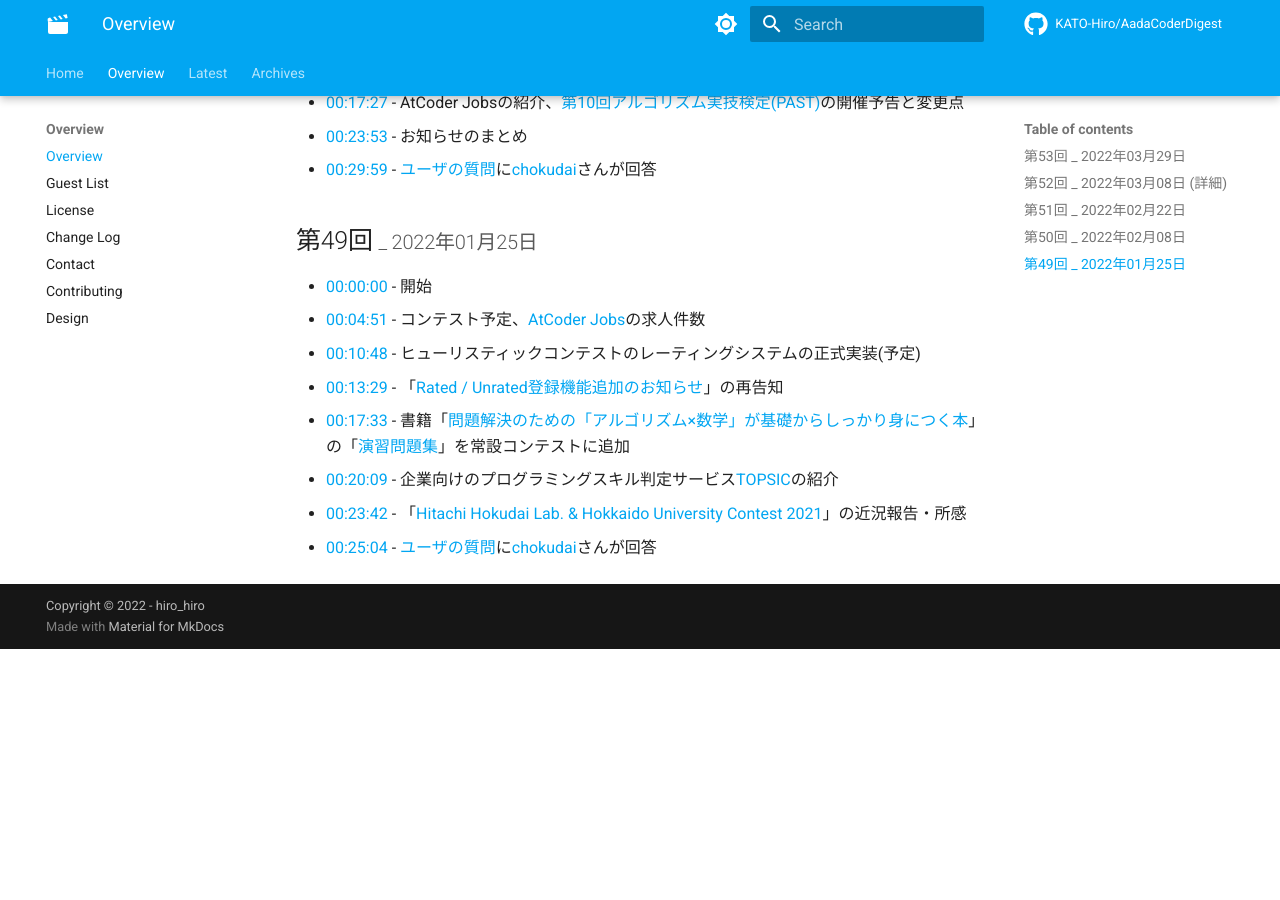
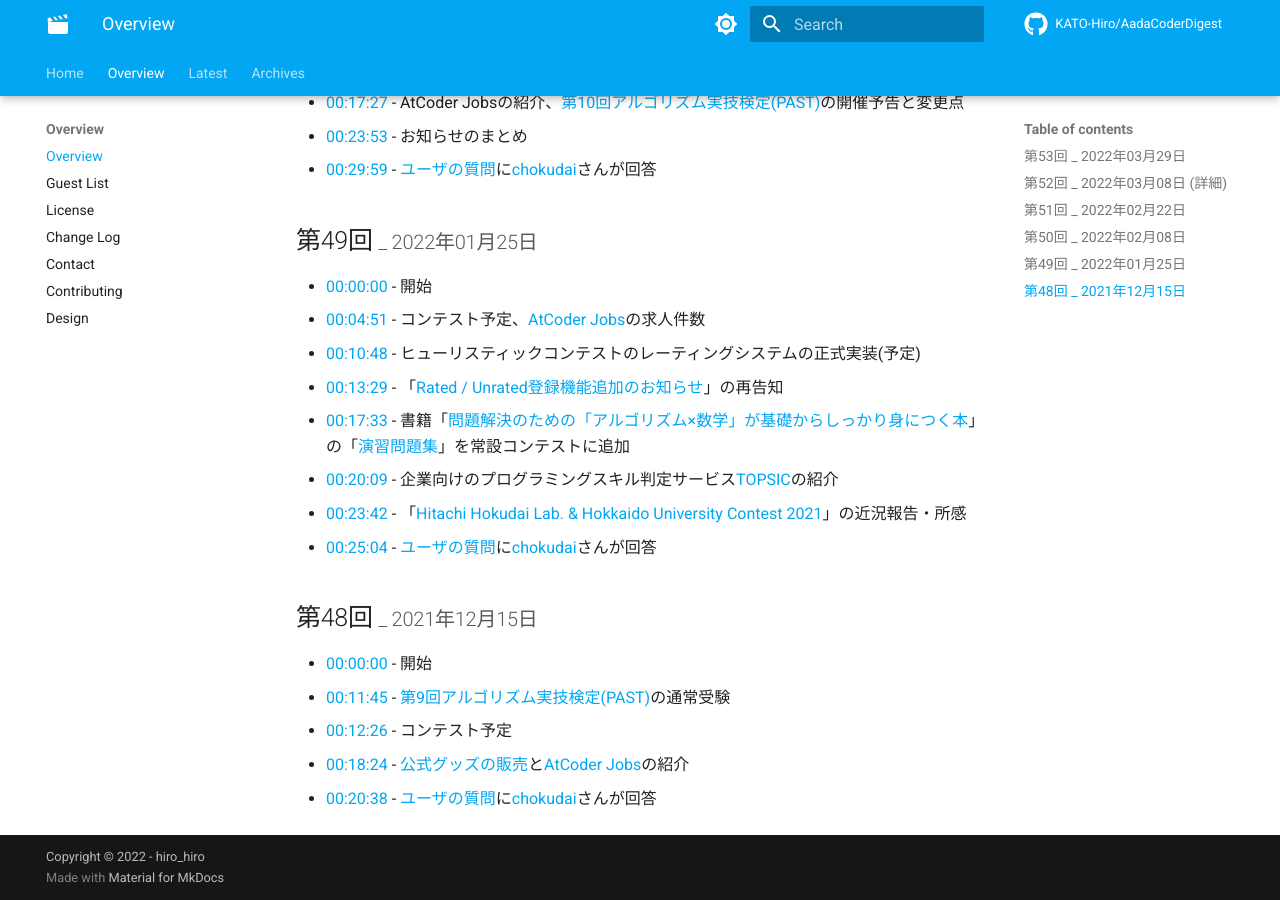
Before and after one commit to KATO-Hiro/AadaCoderDigest, an MkDocs documentation site: the page built from docs/overview/overview.md, in a window 1280 px wide and 900 px high, scrolled down 1327 px. Built offline with MkDocs 1.6.1 and Material for MkDocs 9.7.7, drawn with Linux system fonts in a browser that asks for light colours; comment, search, counter and statistics services are not loaded; before the commit the page ends 1976 px from its top, so only the background shows below that.

Commit message:
:sparkles: Add toc for 48th  (#35)

```diff
--- a/docs/overview/overview.md
+++ b/docs/overview/overview.md
@@ -50,3 +50,11 @@
 - [00:20:09](https://youtu.be/y--OiK8Cyrg?t=1209){.internal-link target=_blank} - 企業向けのプログラミングスキル判定サービス[TOPSIC](https://products.sint.co.jp/topsic){.internal-link target=_blank}の紹介
 - [00:23:42](https://youtu.be/y--OiK8Cyrg?t=1422){.internal-link target=_blank} - 「[Hitachi Hokudai Lab. & Hokkaido University Contest 2021](https://atcoder.jp/contests/hokudai-hitachi2021){.internal-link target=_blank}」の近況報告・所感
 - [00:25:04](https://youtu.be/y--OiK8Cyrg?t=1504){.internal-link target=_blank} - [ユーザの質問](https://marshmallow-qa.com/atcoder){.internal-link target=_blank}に[chokudai](https://atcoder.jp/users/chokudai){.internal-link target=_blank}さんが回答
+
+## 第48回 <small>_ 2021年12月15日 </small>
+
+- [00:00:00](https://youtu.be/sXG-Oy6SZ_E?t=0){.internal-link target=_blank} - 開始
+- [00:11:45](https://youtu.be/sXG-Oy6SZ_E?t=705){.internal-link target=_blank} - [第9回アルゴリズム実技検定(PAST)](https://atcoder.jp/contests/past202112-open){.internal-link target=_blank}の通常受験
+- [00:12:26](https://youtu.be/sXG-Oy6SZ_E?t=746){.internal-link target=_blank} - コンテスト予定
+- [00:18:24](https://youtu.be/sXG-Oy6SZ_E?t=1104){.internal-link target=_blank} - [公式グッズの販売](https://suzuri.jp/AtCoder){.internal-link target=_blank}と[AtCoder Jobs](https://jobs.atcoder.jp/){.internal-link target=_blank}の紹介
+- [00:20:38](https://youtu.be/sXG-Oy6SZ_E?t=1238){.internal-link target=_blank} - [ユーザの質問](https://marshmallow-qa.com/atcoder){.internal-link target=_blank}に[chokudai](https://atcoder.jp/users/chokudai){.internal-link target=_blank}さんが回答
```
